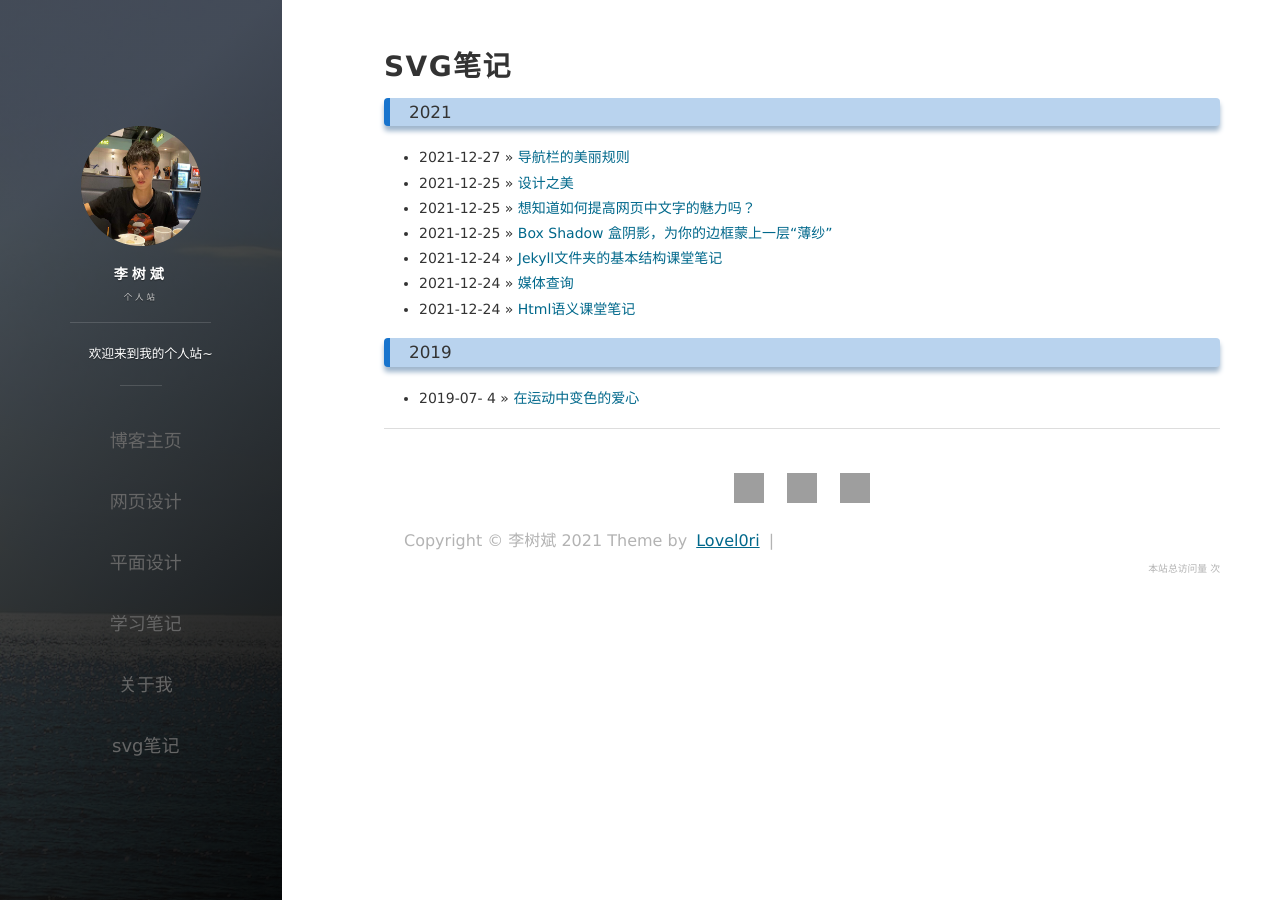
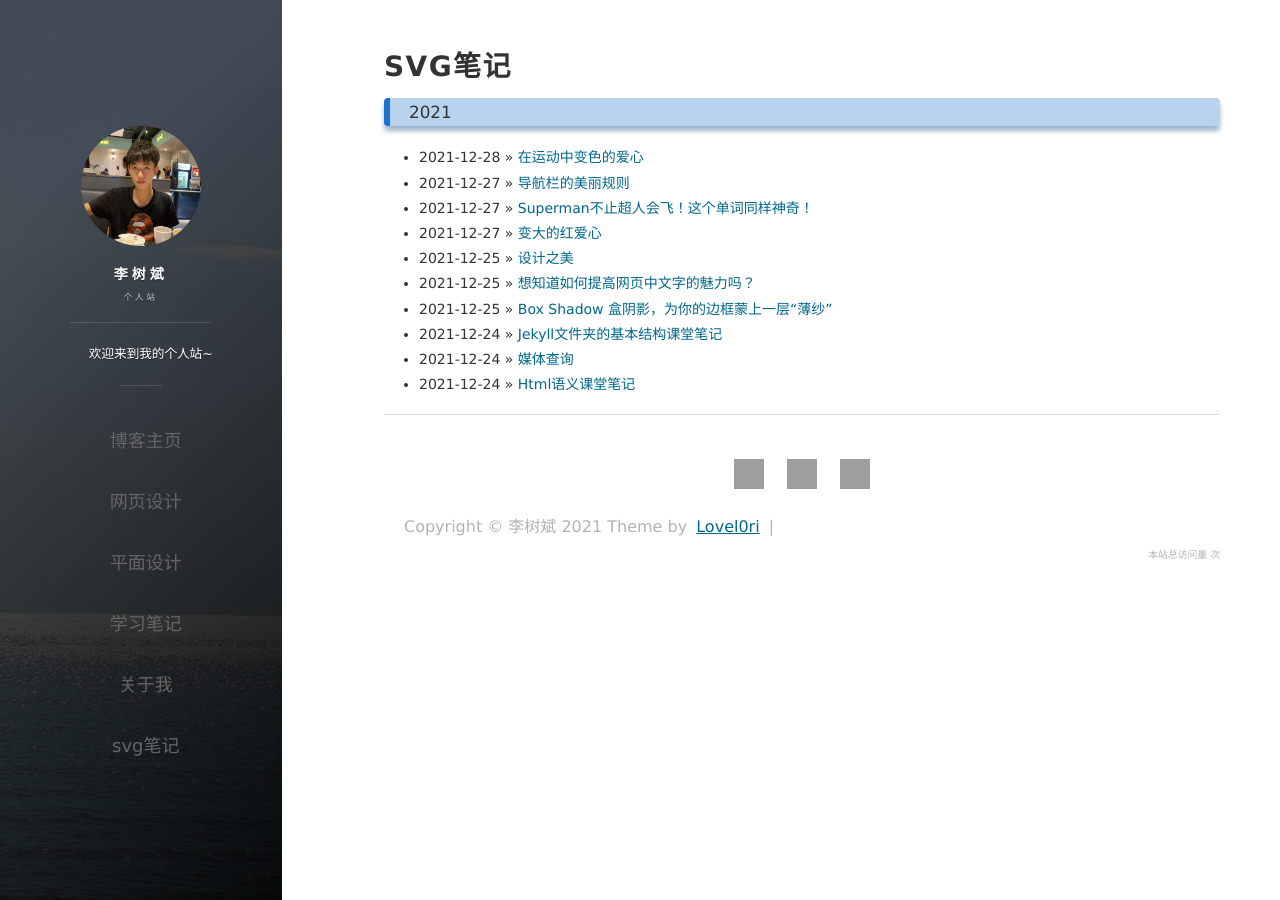
Before and after one commit to Lovel0ri/lovel0ri.github.io, a Jekyll site: the page built from tags/svg.html, in a window 1280 px wide. Built offline with Jekyll 4.4.1, drawn with Linux system fonts in a browser that asks for light colours; nearby versions of some CDN libraries; comment, search, counter and statistics services are not loaded; part of the change alters nothing that is shown; grey boxes are pictures that could not be loaded.

Commit message:
增加svg笔记

```diff
--- /dev/null
+++ b/_posts/2021-12-27-SVG_huibiandadeaixin.md
@@ -0,0 +1,38 @@
+---
+title: 变大的红爱心
+date: 2021-12-27
+excerpt_separator: "<!--more-->"
+categories:
+     - SVG制作
+tags:
+  - svg
+---
+
+如何让自己的红色爱心桃变大呢？
+
+<!--more-->
+
+## 静态红色爱心桃
+
+以下是我在[ **Font Awesome** ](https://fontawesome.com/)上找到的一个爱心桃，然后我将它的颜色改为了红色，就是下面的这个东西。
+
+<svg width="10%" aria-hidden="true" color="red" focusable="false" data-prefix="fas" data-icon="heart" class="svg-inline--fa fa-heart fa-w-16" role="img" xmlns="http://www.w3.org/2000/svg" viewBox="0 0 512 512"><path fill="currentColor" d="M462.3 62.6C407.5 15.9 326 24.3 275.7 76.2L256 96.5l-19.7-20.3C186.1 24.3 104.5 15.9 49.7 62.6c-62.8 53.6-66.1 149.8-9.9 207.9l193.5 199.8c12.5 12.9 32.8 12.9 45.3 0l193.5-199.8c56.3-58.1 53-154.3-9.8-207.9z"></path></svg>
+
+## 放大的红色爱心桃
+
+然后我给它加了这段代码：
+
+![](/assets/images/SVG制作/huibiandadeaixin/变大的代码.png)
+
+于是一个把鼠标放上去就会变大1倍的红色爱心桃就出现了.
+
+<style>
+ .redlove:hover{
+width:200%;
+transition:width 2s;
+}
+
+</style>
+<div class="redlove">
+<svg width="10%" aria-hidden="true" color="red" focusable="false" data-prefix="fas" data-icon="heart" class="svg-inline--fa fa-heart fa-w-16" role="img" xmlns="http://www.w3.org/2000/svg" viewBox="0 0 512 512"><path fill="currentColor" d="M462.3 62.6C407.5 15.9 326 24.3 275.7 76.2L256 96.5l-19.7-20.3C186.1 24.3 104.5 15.9 49.7 62.6c-62.8 53.6-66.1 149.8-9.9 207.9l193.5 199.8c12.5 12.9 32.8 12.9 45.3 0l193.5-199.8c56.3-58.1 53-154.3-9.8-207.9z"></path></svg>
+</div>
--- /dev/null
+++ b/_posts/2021-12-27-svgtextmove_2.md
@@ -0,0 +1,46 @@
+---
+layout: page
+title: Superman不止超人会飞！这个单词同样神奇！
+excerpt_separator: "<!--more-->"
+date: 2021-12-27
+categories:
+     - SVG制作
+tags:
+  - svg
+
+---
+我不相信你不好奇！
+<!--more-->
+## SVG的文本移动
+下面是superman这个单词沿着一条带拐弯的路径移动。
+
+<svg width="640" height="480" version="1.1">
+<g transform="translate(150,150)">
+<path d="M0,0 L70,70 L150,270 L-230,-470" style="fill:restart;stroke:red;stroke-width:2"/>
+<text x="0" y="0" font-size="37" visibility="hidden"
+stroke="red" stroke-width="2">
+Superman
+<set attributeName="visibility"
+attributeType="CSS" to="visible"
+begin="1s" dur="5s" fill="freeze"/>
+<animateMotion path="M0,0 L70,70 L150,270 L-230,-470"
+begin="0.5s" dur="10s" fill="restart" rotate="auto"/>
+</text>
+</g>
+</svg>
+
+- 这个例子是老师在课堂上展示过给我们看的，课后我回去将其修改成上面所示那样。
+- 我们先使用了<set>元素，使得superman能够显示出来，并且沿着路径移动。时间设置为5s和10s。设置"rotate"属性为"auto"，使Superman到了拐弯的地方时继续紧贴着路径前进，而不是维持原来的方向："fill"属性设置为"restart"，表示动画播放完毕后，就恢复原来的画面状态。
+- path是路径的数据，通过空格和逗号进行路径数据的改变改变文字的走向。
+> 代码可供尝试，删除了部分导致显示不完全的代码:
+1. <svg width="640" height="480" version="1.1"
+2. g transform="translate(150,150)">
+3. path d="M0,0 L70,70 L150,270 L-230,-470" style="fill:restart;stroke:red;stroke-width:2"/>
+4. <text x="0" y="0" font-size="37" visibility="hidden"
+5. stroke="red" stroke-width="2">
+6. Superman
+7. <set attributeName="visibility"
+8. attributeType="CSS" to="visible"
+9. begin="1s" dur="5s" fill="freeze"/>
+10. <animateMotion path="M0,0 L70,70 L150,270 L-230,-470"
+11. begin="0.5s" dur="10s" fill="restart" rotate="auto"/>
--- a/_posts/2021-12-28-SVG_yundongzhongbianse.md
+++ b/_posts/2021-12-28-SVG_yundongzhongbianse.md
@@ -1,6 +1,6 @@
 ---
 title: 在运动中变色的爱心
-date: 2019-07-04
+date: 2021-12-28
 excerpt_separator: "<!--more-->"
 categories:
      - SVG制作
```
Also changed, not shown: _posts/2021-12-27-导航栏的美丽规则.md (renamed from _posts/wangyesheji/2021-12-27-导航栏的美丽规则.md).
